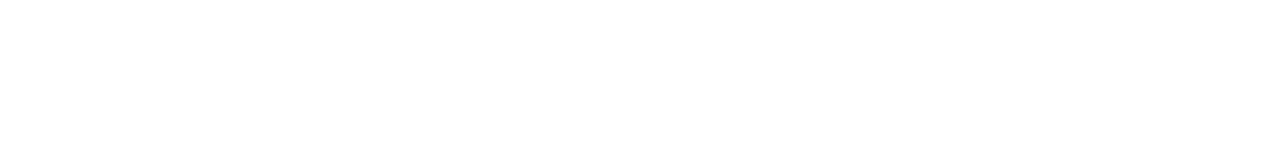
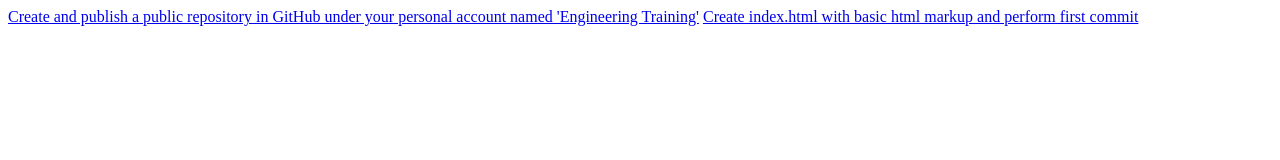
Before and after one commit to tylerbrownhenry/engineering-training, a plain HTML site: page index.html in a window 1280 px wide. Drawn offline with Linux system fonts and the light colour scheme.

Commit message:
DIG-70804 Adding anchor tags for completed jira tickets

```diff
--- a/index.html
+++ b/index.html
@@ -1,5 +1,7 @@
 <!DOCTYPE html>
 <html>
 <body>
+    <a href="https://totalwine.atlassian.net/browse/DIG-70749">Create and publish a public repository in GitHub under your personal account named 'Engineering Training'</a>
+    <a href="https://totalwine.atlassian.net/browse/DIG-70771">Create index.html with basic html markup and perform first commit</a>
 </body>
 </html>
```
